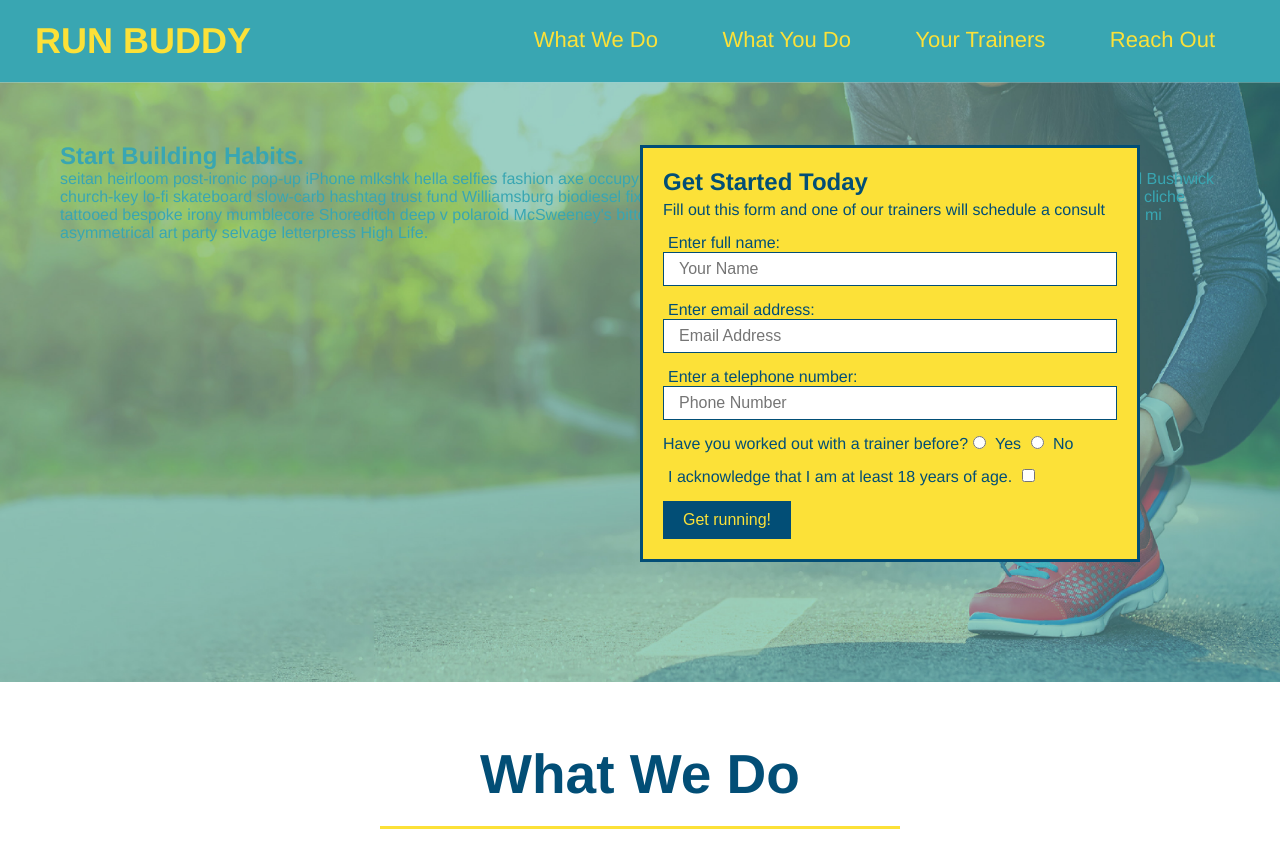
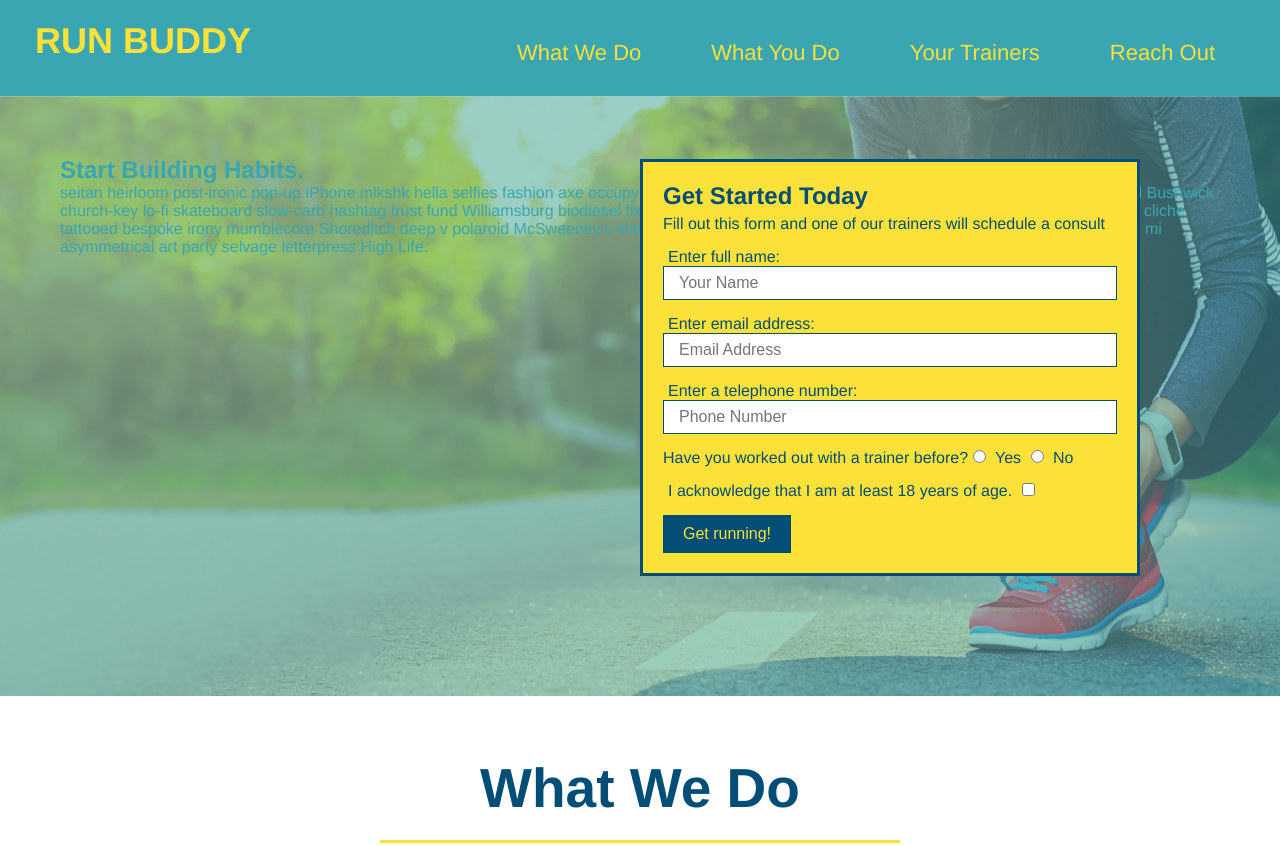
Before and after one commit to OrtizRG/run-buddy, a plain HTML site: page index.html in a window 1280 px wide. Shown: the top 846 px of the page. Drawn offline with Linux system fonts and the light colour scheme.

Commit message:
add flexbox to header

```diff
--- a/assets/css/style.css
+++ b/assets/css/style.css
@@ -21,7 +21,9 @@ header h1 {
   font-size: 36px;
   color: #fce138;
   margin: 0;
-  display: inline;
+  display: flex;
+  justify-content: space-between;
+  flex-wrap: wrap;
 }
 header a {
   text-decoration: none;
@@ -29,8 +31,7 @@ header a {
 }
 
 header nav {
-  float: right;
-  margin: 7px 0;
+   margin: 7px 0;
 }
 
 header nav ul li {
--- a/index.html
+++ b/index.html
@@ -11,10 +11,10 @@
   <!-- navigation -->
   <header>
     <h1>
-      <a href="/">
+
         RUN BUDDY
-      </a>
-    </h1>
+
+
     <nav>
       <!-- Unordered list element -->
       <ul>
@@ -34,6 +34,7 @@
         </li>
       </ul>
     </nav>
+  </h1>
   </header>
 
   <!-- hero/jumbotron -->
```
